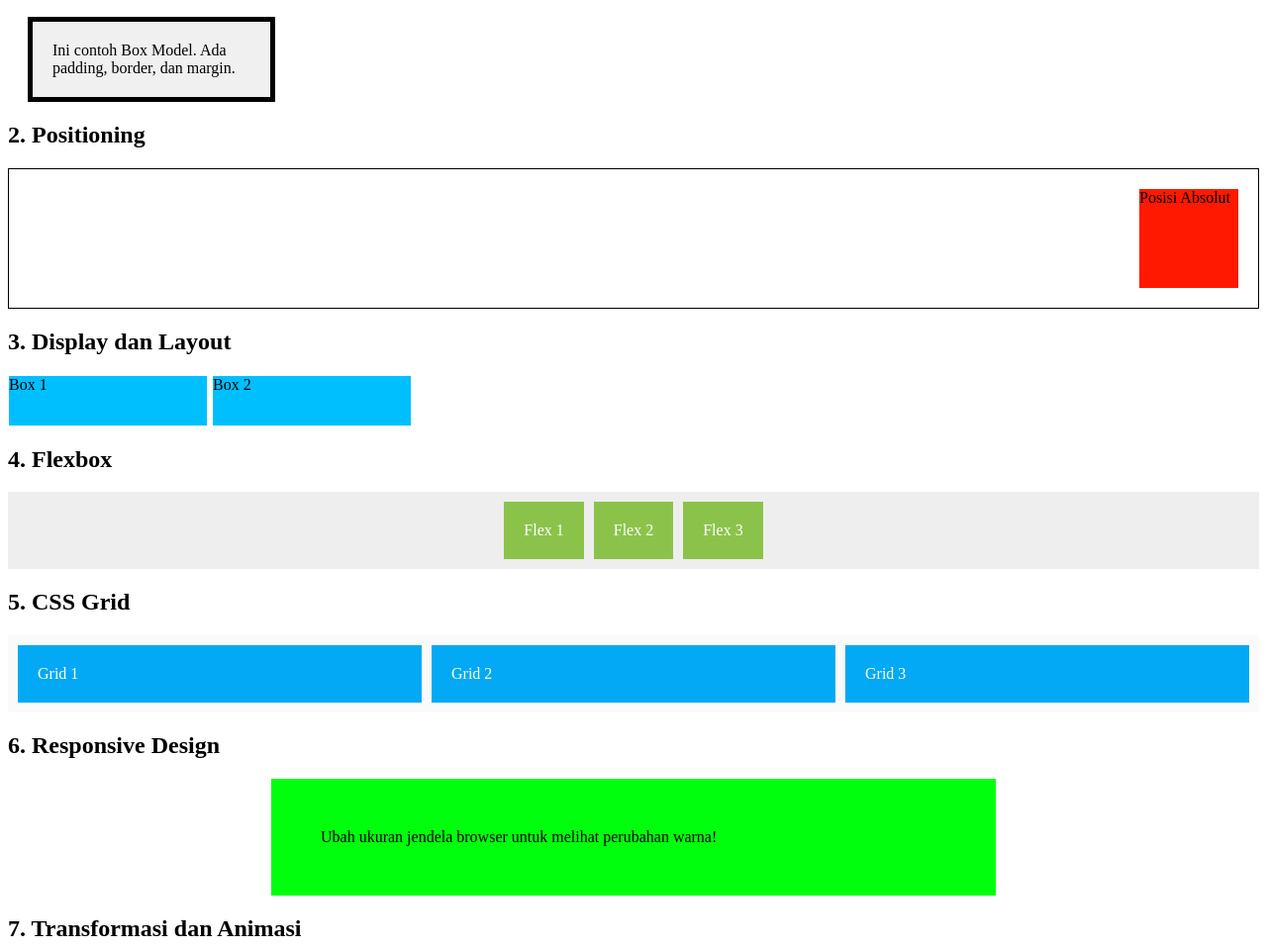
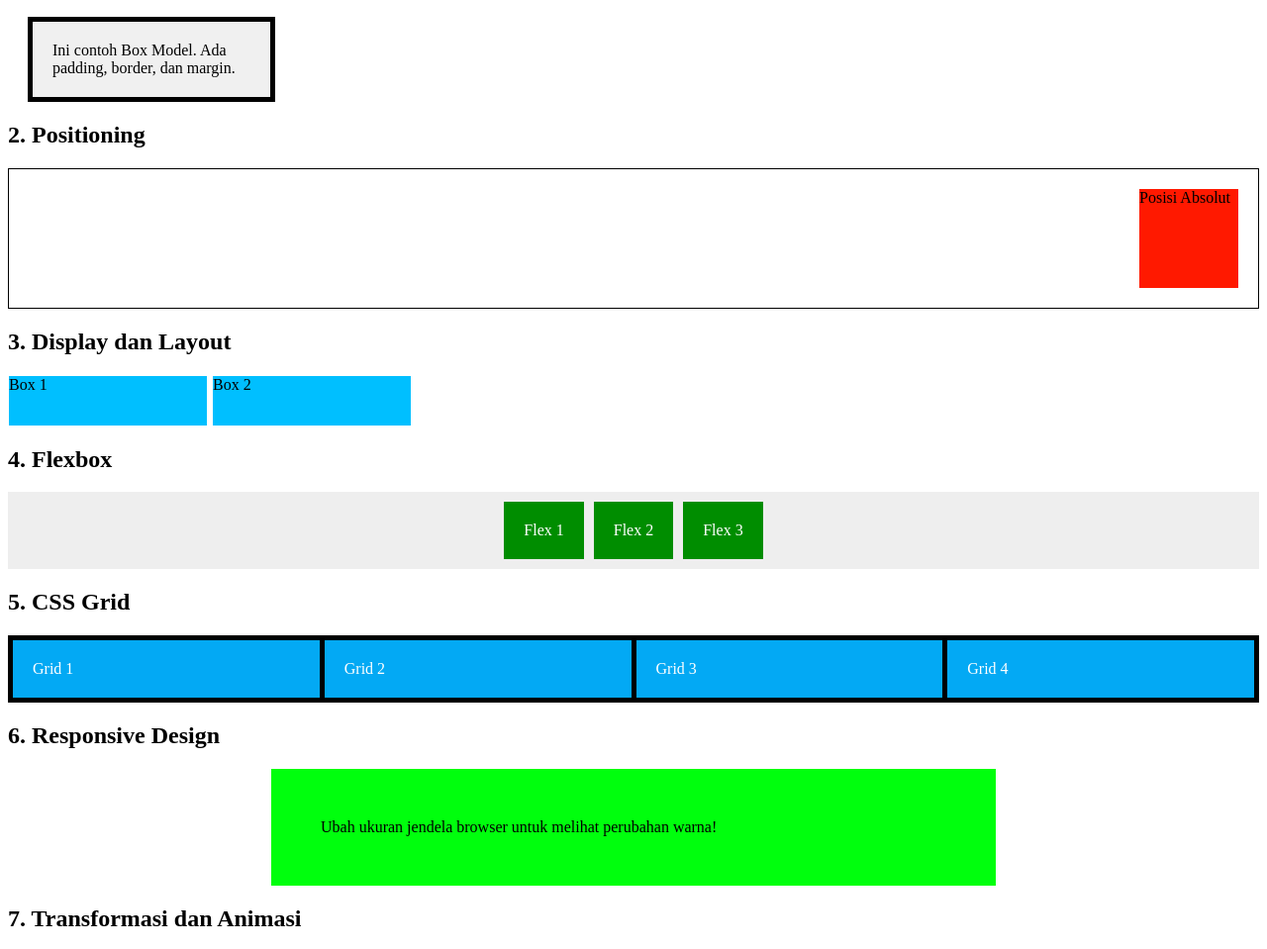
Before and after one commit to dannthedamn/1124160225-html-pertemuan10, a plain HTML site: page index.html in a window 1280 px wide. Shown: the part 110-1069 px from the top of the page at 99% size. Drawn offline with Linux system fonts and the light colour scheme.

Commit message:
mengubah padding nomor

```diff
--- a/index.html
+++ b/index.html
@@ -50,7 +50,7 @@
     }
 
     .flex-item {
-      background-color: #8bc34a;
+      background-color: #008d00;
       padding: 20px;
       color: white;
     }
@@ -58,10 +58,10 @@
     /* ### CSS GRID ### */
     .grid-container {
       display: grid; /* Mengaktifkan Grid layout */
-      grid-template-columns: repeat(3, 1fr); /* 3 kolom dengan lebar sama */
-      gap: 10px;
-      background-color: #fafafa;
-      padding: 10px;
+      grid-template-columns: repeat(4, 1fr); /* 3 kolom dengan lebar sama */
+      gap: 5px;
+      background-color: #000000;
+      padding: 5px;
     }
 
     .grid-item {
@@ -182,6 +182,7 @@
     <div class="grid-item">Grid 1</div>
     <div class="grid-item">Grid 2</div>
     <div class="grid-item">Grid 3</div>
+    <div class="grid-item">Grid 4</div>
   </div>
 
   <!-- RESPONSIVE DESIGN -->
```
